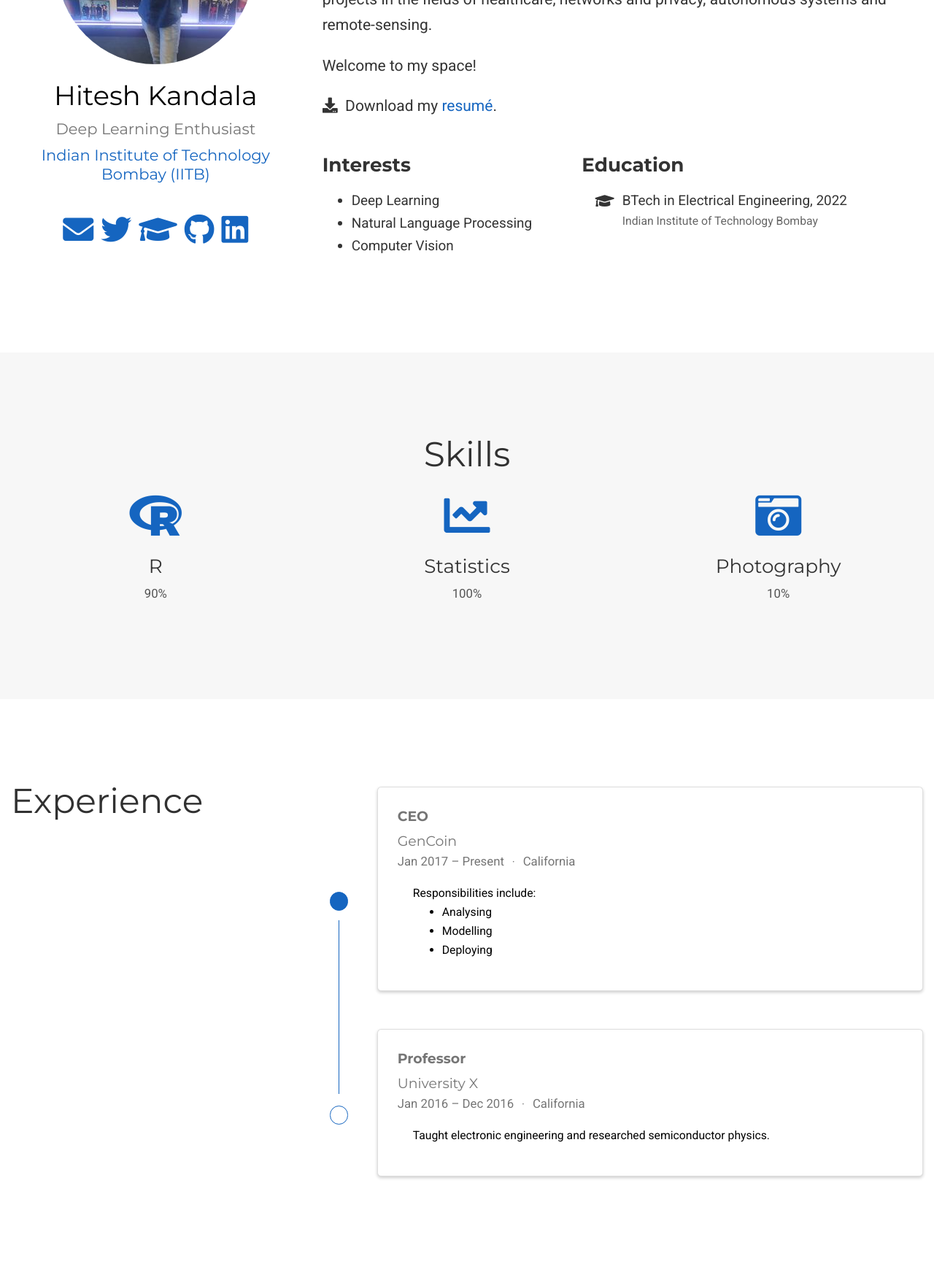
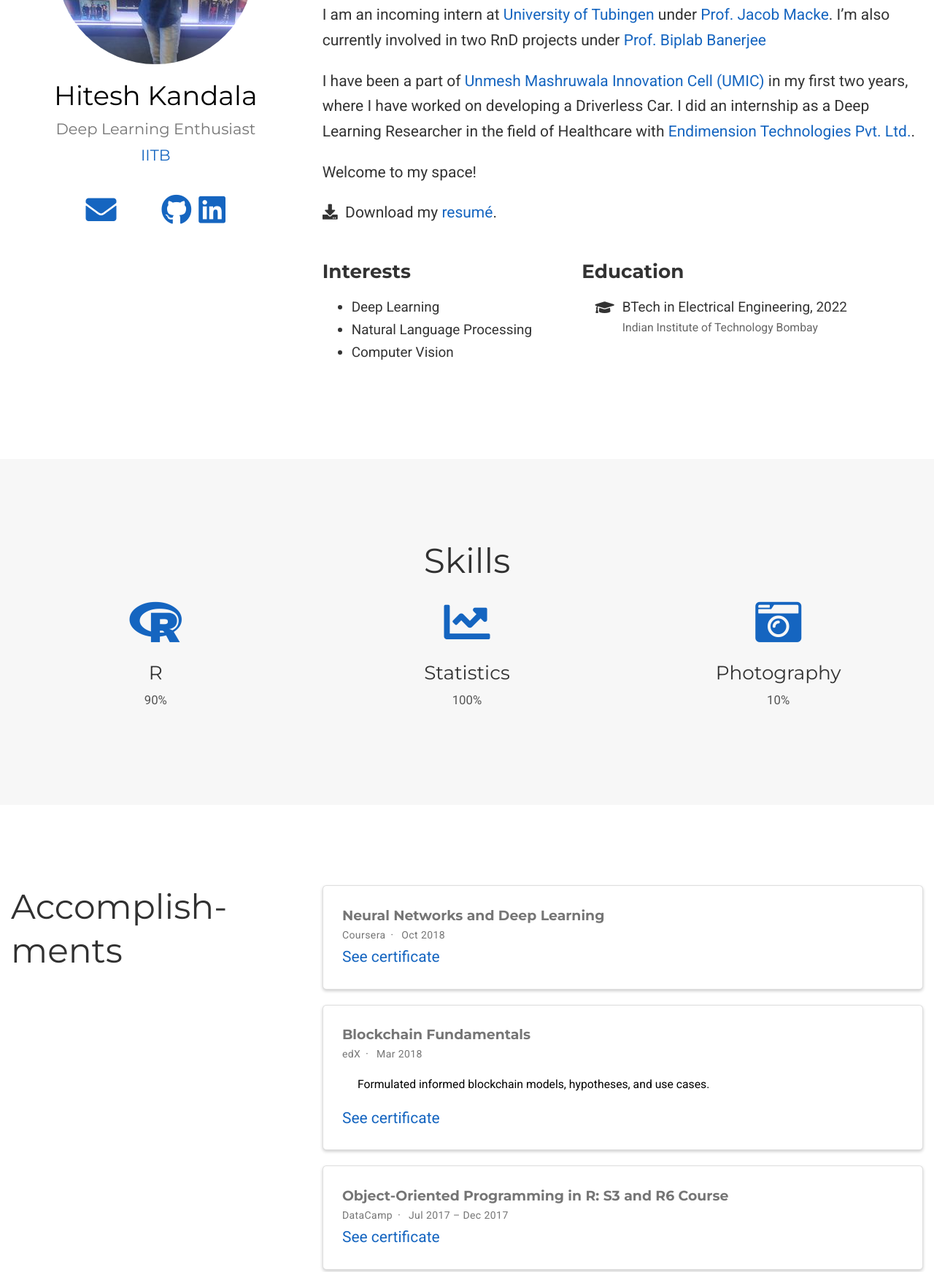
Before and after one commit to hiteshK03/hiteshK03.github.io, a plain HTML site: page index.html in a window 1280 px wide. Shown: the part 332-2075 px from the top of the page at 73% size. Drawn offline with nearby package versions, Linux system fonts and the light colour scheme; some icons are missing.

Commit message:
about updated

```diff
--- a/index.html
+++ b/index.html
@@ -816,7 +816,7 @@
 
         <h3>
           <a href="https://www.iitb.ac.in/" target="_blank" rel="noopener">
-          <span>Indian Institute of Technology Bombay (IITB)</span>
+          <span>IITB</span>
           </a>
         </h3>
 
@@ -853,8 +853,8 @@
 
 
         <li>
-          <a href="https://twitter.com/GeorgeCushen" target="_blank" rel="noopener" aria-label="twitter">
-            <i class="fab fa-twitter big-icon"></i>
+          <a href="https://scholar.google.co.uk/citations?user=sIwtMXoAAAAJ" target="_blank" rel="noopener" aria-label="twitter">
+            <i class="fas fa-twitter big-icon"></i>
           </a>
         </li>
 
@@ -870,24 +870,7 @@
 
 
         <li>
-          <a href="https://scholar.google.co.uk/citations?user=sIwtMXoAAAAJ" target="_blank" rel="noopener" aria-label="graduation-cap">
-            <i class="fas fa-graduation-cap big-icon"></i>
-          </a>
-        </li>
-
-
-
-
-
-
-
-
-
-
-
-
-        <li>
-          <a href="https://github.com/gcushen" target="_blank" rel="noopener" aria-label="github">
+          <a href="https://github.com/hiteshK03" target="_blank" rel="noopener" aria-label="github">
             <i class="fab fa-github big-icon"></i>
           </a>
         </li>
@@ -904,7 +887,7 @@
 
 
         <li>
-          <a href="https://www.linkedin.com/" target="_blank" rel="noopener" aria-label="linkedin">
+          <a href="https://www.linkedin.com/in/hitesh-kandala/" target="_blank" rel="noopener" aria-label="linkedin">
             <i class="fab fa-linkedin big-icon"></i>
           </a>
         </li>
@@ -919,7 +902,9 @@
     <h1>Biography</h1>
 
     <div class="article-style">
-      <p>I am currently a third-year undergraduate student at Indian Institute of Technology Bombay pursuing a major in Electrical Engineering and a minor in Computer Science and Engineering. I&rsquo;m interested in Deep Learning-oriented research with having done various projects in the fields of healthcare, networks and privacy, autonomous systems and remote-sensing.</p>
+      <p>I am currently a third-year undergraduate student at Indian Institute of Technology Bombay pursuing a major in Electrical Engineering and a minor in Computer Science and Engineering. I am a Deep Learning Enthusiast and starting to become an avid Kaggler.</p>
+<p>I am an incoming intern at <a href="https://uni-tuebingen.de/" target="_blank" rel="noopener">University of Tubingen</a> under <a href="https://scholar.google.com/citations?hl=en&amp;user=FKOqtF8AAAAJ" target="_blank" rel="noopener">Prof. Jacob Macke</a>. I&rsquo;m also currently involved in two RnD projects under <a href="https://biplab-banerjee.github.io/" target="_blank" rel="noopener">Prof. Biplab Banerjee</a></p>
+<p>I have been a part of <a href="www.umiciitb.com">Unmesh Mashruwala Innovation Cell (UMIC)</a> in my first two years, where I have worked on developing a Driverless Car. I did an internship as a Deep Learning Researcher in the field of Healthcare with <a href="https://www.endimension.com/#/" target="_blank" rel="noopener">Endimension Technologies Pvt. Ltd.</a>.</p>
 <p>Welcome to my space!</p>
 <p>
   <i class="fas fa-download  pr-1 fa-fw"></i> Download my <a href="/media/resume.pdf" target="_blank">resumé</a>.</p>
@@ -1077,169 +1062,6 @@
 </div>
 
 
-
-
-    </div>
-  </section>
-
-
-
-
-
-
-
-
-
-
-
-
-
-
-
-
-
-
-
-
-
-
-
-
-
-
-
-
-
-
-
-
-
-
-
-
-
-
-
-
-
-
-
-
-
-
-  <section id="experience" class="home-section wg-experience  "  >
-   <div class="home-section-bg " ></div>
-    <div class="container">
-
-
-      <div class="row  ">
-
-
-          <div class="section-heading col-12 col-lg-4 mb-3 mb-lg-0 d-flex flex-column align-items-center align-items-lg-start">
-            <h1 class="mb-0">Experience</h1>
-
-          </div>
-
-
-
-
-
-
-
-
-
-<div class="col-12 col-lg-8">
-
-
-
-
-
-  <div class="row experience">
-
-    <div class="col-auto text-center flex-column d-none d-sm-flex">
-      <div class="row h-50">
-        <div class="col ">&nbsp;</div>
-        <div class="col">&nbsp;</div>
-      </div>
-      <div class="m-2">
-        <span class="badge badge-pill border exp-fill">&nbsp;</span>
-      </div>
-      <div class="row h-50">
-        <div class="col border-right">&nbsp;</div>
-        <div class="col">&nbsp;</div>
-      </div>
-    </div>
-
-    <div class="col py-2">
-      <div class="card">
-        <div class="card-body">
-          <div class="section-subheading card-title exp-title text-muted mt-0 mb-1">CEO</div>
-          <div class="section-subheading card-title exp-company text-muted my-0">GenCoin</div>
-          <div class="text-muted exp-meta">
-            Jan 2017 –
-
-              Present
-
-
-              <span class="middot-divider"></span>
-              <span>California</span>
-
-          </div>
-          <div class="card-text"><p>Responsibilities include:</p>
-<ul>
-<li>Analysing</li>
-<li>Modelling</li>
-<li>Deploying</li>
-</ul>
-</div>
-        </div>
-      </div>
-    </div>
-  </div>
-
-  <div class="row experience">
-
-    <div class="col-auto text-center flex-column d-none d-sm-flex">
-      <div class="row h-50">
-        <div class="col border-right">&nbsp;</div>
-        <div class="col">&nbsp;</div>
-      </div>
-      <div class="m-2">
-        <span class="badge badge-pill border ">&nbsp;</span>
-      </div>
-      <div class="row h-50">
-        <div class="col ">&nbsp;</div>
-        <div class="col">&nbsp;</div>
-      </div>
-    </div>
-
-    <div class="col py-2">
-      <div class="card">
-        <div class="card-body">
-          <div class="section-subheading card-title exp-title text-muted mt-0 mb-1">Professor</div>
-          <div class="section-subheading card-title exp-company text-muted my-0">University X</div>
-          <div class="text-muted exp-meta">
-            Jan 2016 –
-
-              Dec 2016
-
-
-              <span class="middot-divider"></span>
-              <span>California</span>
-
-          </div>
-          <div class="card-text">Taught electronic engineering and researched semiconductor physics.</div>
-        </div>
-      </div>
-    </div>
-  </div>
-
-
-</div>
-
-
-
-      </div>
 
 
     </div>
@@ -2761,11 +2583,6 @@
 
   <ul class="fa-ul">
 
-
-    <li>
-      <i class="fa-li fas fa-envelope fa-2x" aria-hidden="true"></i>
-      <span id="person-email"><a href="mailto:hitesh_1603@iitb.ac.in">hitesh_1603@iitb.ac.in</a></span>
-    </li>
 
 
 
```
Also changed, not shown: index.json (+1 -1 lines), post/getting-started/index.html (+4 -21 lines), project/example/index.html (+4 -21 lines), publication/example/index.html (+4 -21 lines), talk/example-talk/index.html (+4 -21 lines).
